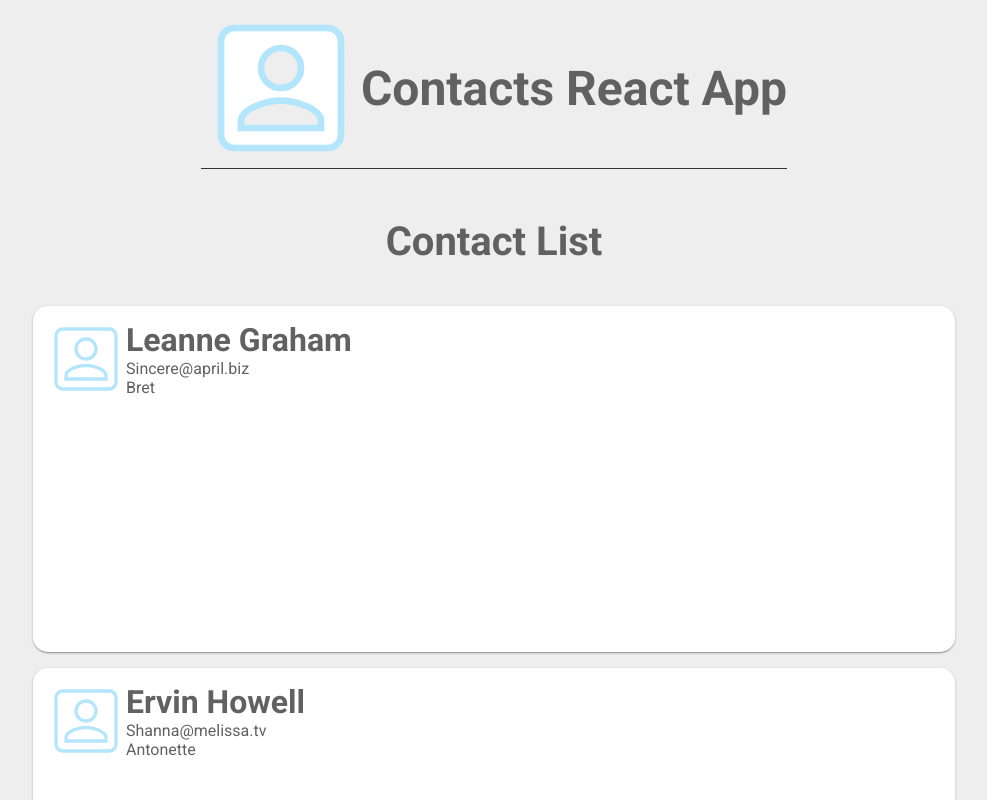
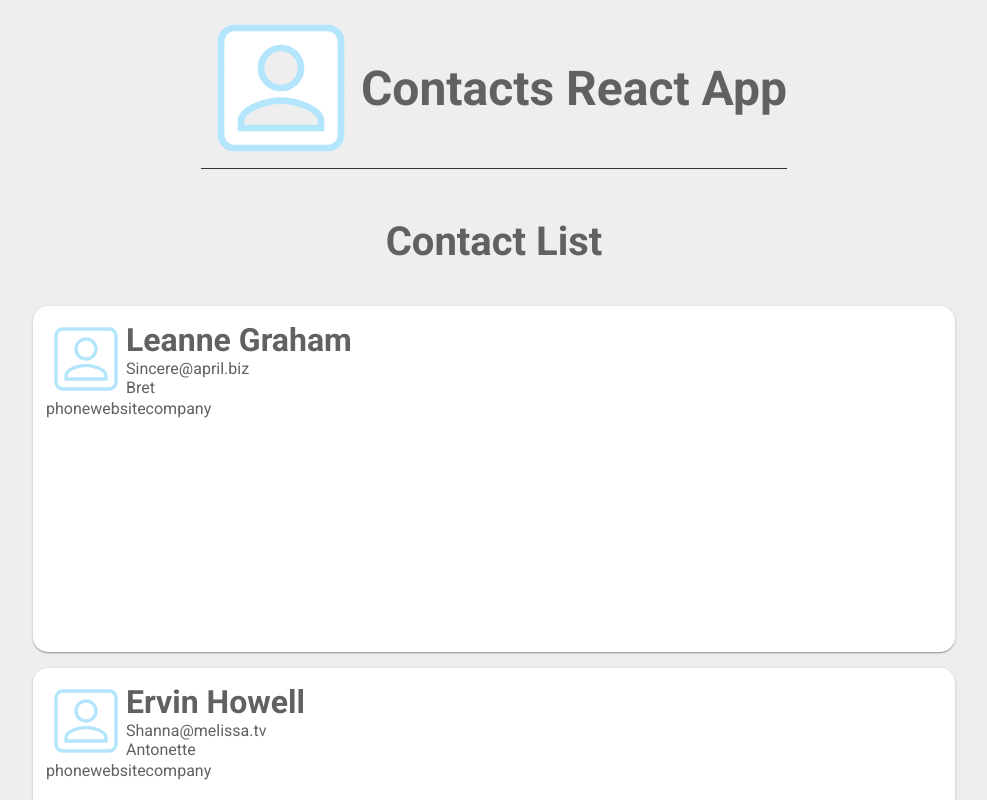
Before and after one commit to dmorais92/contacts-react-app, a React (Create React App) app: page / in a window 1280 px wide. Shown: the top 800 px of the page, without its empty margins (146-1133 px from the left). Built offline with nearby package versions, Linux system fonts and the light colour scheme.

Commit message:
Add proptypes  to user component   - Render extra fields in user component   - Linting fixes

```diff
--- a/src/App.js
+++ b/src/App.js
@@ -7,6 +7,7 @@ import './App.scss';
 
 class App extends Component {
   render() {
+
     return (
       <div className="App">
         <header>
--- a/src/components/User.js
+++ b/src/components/User.js
@@ -1,18 +1,29 @@
-import React, { PureComponent, Fragment } from "react";
+import React, { PureComponent } from "react";
 import PropTypes from "prop-types";
 import logo from "../logo.svg";
 import Card from "./common/Card";
 
 import "./User.scss";
+import chunk from "../utils/chunk";
 
 class UserList extends PureComponent {
   static propTypes = {
-    users: PropTypes.object
+    users: PropTypes.objectOf({
+      id: PropTypes.number,
+      name: PropTypes.string,
+      username: PropTypes.string,
+      address: PropTypes.object,
+      phone: PropTypes.string,
+      website: PropTypes.string,
+      company: PropTypes.object
+    })
   };
 
   render() {
     const { user } = this.props;
-    const { name, id, username, email, ...userInfo } = user;
+    const { name, id, username, email, address, ...userInfo } = user;
+    const extraFields = userInfo && Object.keys(userInfo);
+
     return (
       <Card vertical key={id} classes={["User"]}>
         <div className="row">
@@ -23,6 +34,14 @@ class UserList extends PureComponent {
             <span>{username}</span>
           </div>
         </div>
+        {extraFields.length &&
+          chunk(extraFields, 3).map(section => (
+            <div className="user-info">
+              {section.map(field => (
+                <span>{field}</span>
+              ))}
+            </div>
+          ))}
       </Card>
     );
   }
--- a/src/components/common/Card.js
+++ b/src/components/common/Card.js
@@ -25,6 +25,7 @@ class Card extends PureComponent {
   render() {
     const { children, classes, vertical, ...otherProps } = this.props;
     const classNames = [(vertical && "vertical") || null, ...classes];
+
     return <div className={`Card${cx(classNames)}`} {...otherProps}>{children}</div>;
   }
 }
--- a/src/utils/chunk.js
+++ b/src/utils/chunk.js
@@ -14,7 +14,7 @@ export default function chunk(array, chunks) {
       if (chunk.length) {
         result.push(chunk);
       }
-      arrayItterator ++;
+      arrayItterator += i;
     }
   }
   return result;
```
Also changed, not shown: 1 other file (tests, documents, lock files or other folders).
